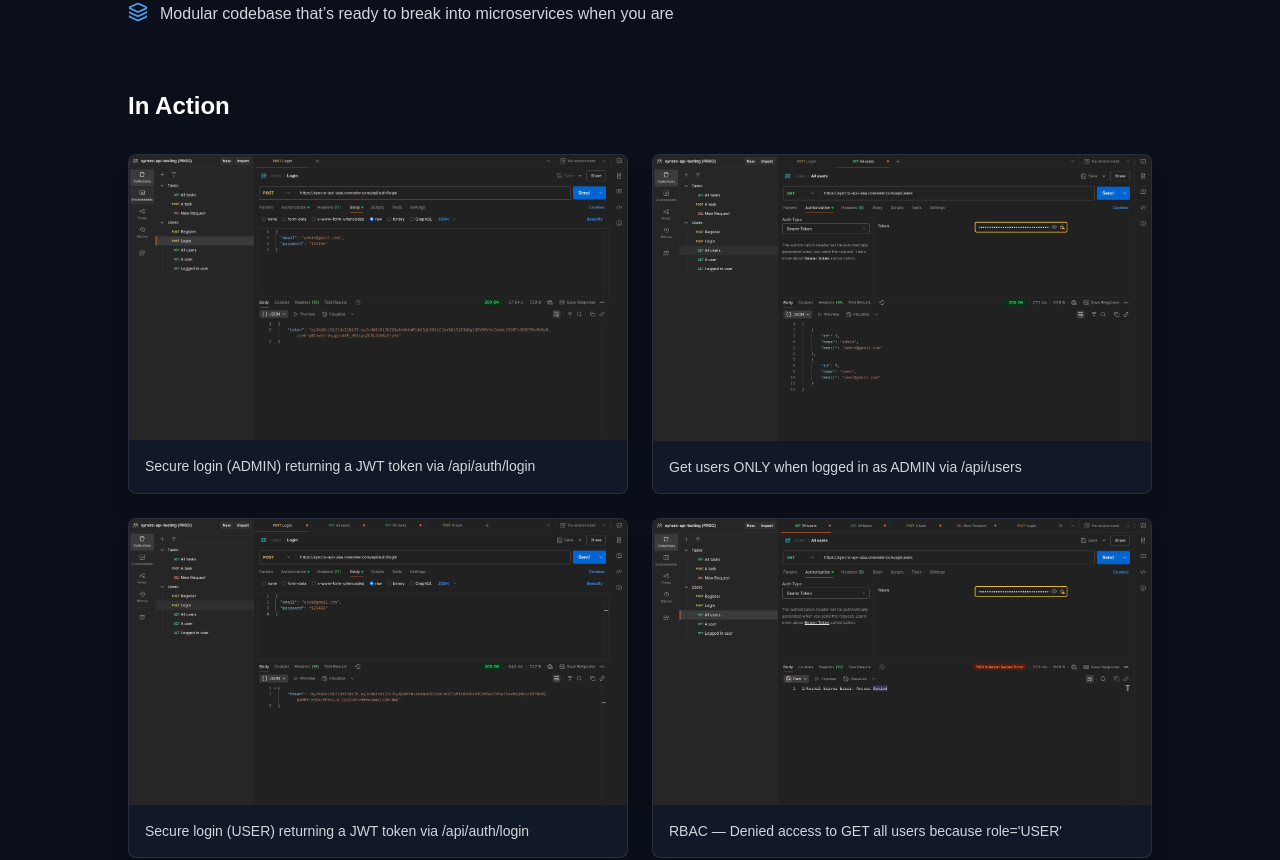
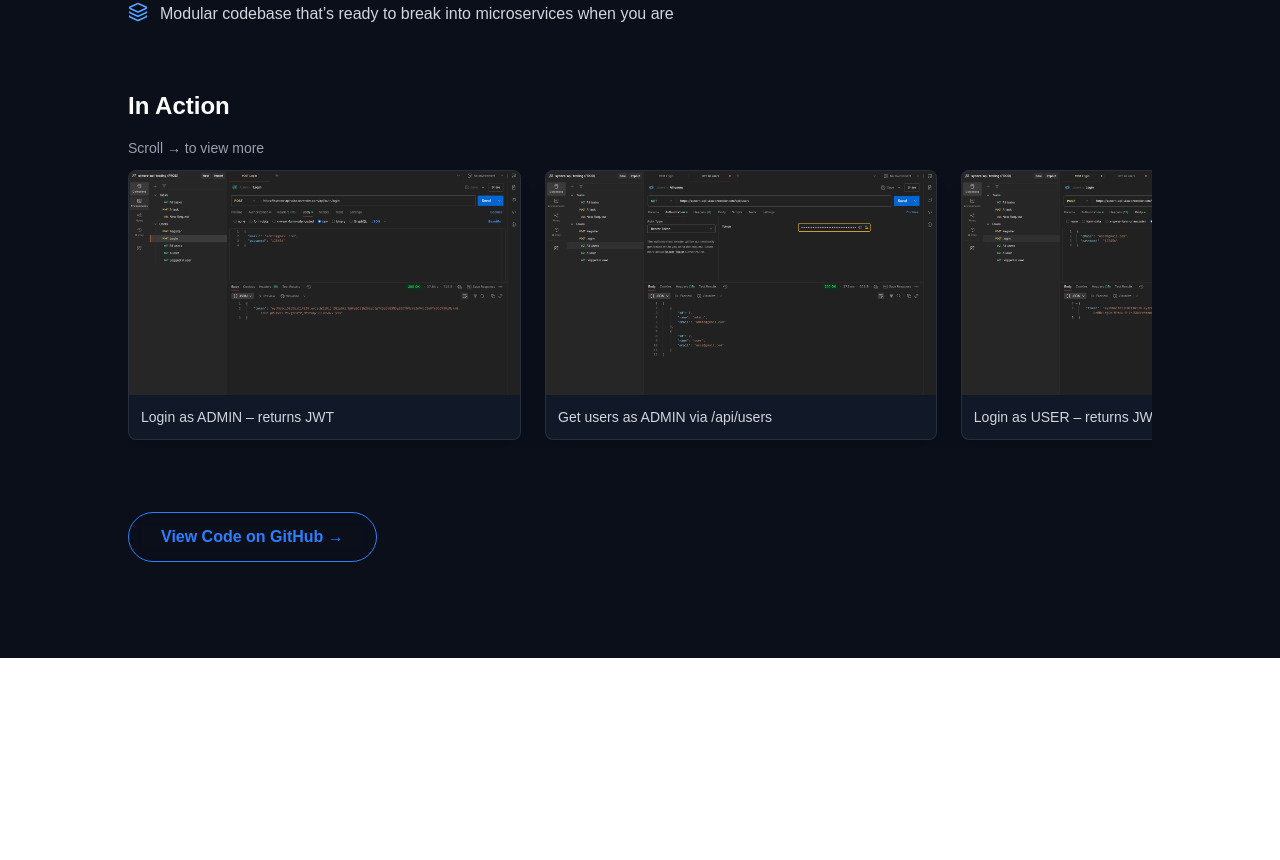
Before and after one commit to adey1998/arvil-portfolio, a Next.js app: page /projects/syncro in a window 1280 px wide. Shown: the part 710-1570 px from the top of the page. After the commit the page ends 1368 px from the top, so only its background shows below. Built offline with nearby package versions, Linux system fonts and the light colour scheme.

Commit message:
fixed syncro page and about me section

```diff
--- a/src/app/projects/syncro/page.tsx
+++ b/src/app/projects/syncro/page.tsx
@@ -140,71 +140,78 @@ export default function SyncroPage() {
                     transition={{ duration: 0.8 }}
                     className="space-y-8"
                 >
-                    <h2 className="text-2xl font-poppins font-semibold text-white">In Action</h2>
-                    <div className="grid grid-cols-1 md:grid-cols-2 gap-6">
+                    <h2 className="text-2xl font-poppins font-semibold text-white mb-4">In Action</h2>
+
+                    <p className="text-sm text-gray-400 mb-3">Scroll → to view more</p>
+
+                    <div className="overflow-x-auto">
+                        <div className="flex gap-6 w-max pb-2">
                             {[
                                 {
                                     src: "/images/syncro/login-token (admin).png",
                                     alt: "Login request (ADMIN) returning JWT",
-                                caption: "Secure login (ADMIN) returning a JWT token via /api/auth/login",
+                                    caption: "Login as ADMIN – returns JWT",
                                 },
                                 {
                                     src: "/images/syncro/get-users (admin).png",
                                     alt: "Get all users as ADMIN",
-                                caption: "Get users ONLY when logged in as ADMIN via /api/users",
+                                    caption: "Get users as ADMIN via /api/users",
                                 },
                                 {
                                     src: "/images/syncro/login-token (user).png",
                                     alt: "Login request (USER) returning JWT",
-                                caption: "Secure login (USER) returning a JWT token via /api/auth/login",
+                                    caption: "Login as USER – returns JWT",
                                 },
                                 {
                                     src: "/images/syncro/RBAC - access denied (user).png",
-                                alt: "Get all users as USER",
-                                caption: "RBAC — Denied access to GET all users because role='USER'"
+                                    alt: "RBAC Denied",
+                                    caption: "USER access denied for /users — RBAC in action",
                                 },
                                 {
                                     src: "/images/syncro/create-task.png",
-                                alt: "Create a task",
-                                caption: "Create a new task"
+                                    alt: "Create task",
+                                    caption: "Create new task",
                                 },
                                 {
                                     src: "/images/syncro/get-tasks.png",
-                                alt: "Get all tasks",
-                                caption: "Get all tasks"
+                                    alt: "Get tasks",
+                                    caption: "View all tasks",
                                 },
                                 {
                                     src: "/images/syncro/docker-logs-backend.png",
-                                alt: "Docker Compose terminal logs",
-                                caption: "Spring Boot containers starting via Docker Compose",
+                                    alt: "Docker backend logs",
+                                    caption: "Docker Compose – Spring Boot startup",
                                 },
                                 {
                                     src: "/images/syncro/docker-logs-postgres.png",
-                                alt: "Docker Compose terminal logs",
-                                caption: "PostgreSQL containers starting via Docker Compose",
+                                    alt: "Docker Postgres logs",
+                                    caption: "Docker Compose – PostgreSQL startup",
                                 },
                                 {
                                     src: "/images/syncro/ci-pipeline.png",
-                                alt: "CI pipeline in GitHub",
-                                caption: "Automated CI pipeline running on GitHub Actions",
+                                    alt: "CI pipeline",
+                                    caption: "GitHub Actions – CI triggered on push",
                                 },
                                 {
                                     src: "/images/syncro/cd-pipeline.png",
-                                alt: "CD pipeline in Render",
-                                caption: "Automated CD pipeline running on Render",
+                                    alt: "CD pipeline",
+                                    caption: "Render – CD pipeline for auto-deploy",
                                 },
                             ].map((img, i) => (
-
-                            <div key={i} className="rounded-lg overflow-hidden shadow-xl bg-[#111827] border border-white/10 hover:bg-[#1f2937] transition">
+                                <motion.div
+                                    key={i}
+                                    whileHover={{ scale: 1.03 }}
+                                    className="min-w-[280px] md:min-w-[320px] lg:min-w-[360px] rounded-lg overflow-hidden shadow-xl bg-[#111827] border border-white/10 hover:bg-[#1f2937] transition"
+                                >
                                     <Zoom>
-                                    <img src={img.src} alt={img.alt} className="w-full object-cover" />
+                                        <img src={img.src} alt={img.alt} className="w-full h-56 object-cover" />
                                     </Zoom>
-                                <div className="p-4 text-sm text-gray-300 font-inter">{img.caption}</div>
+                                    <div className="p-3 text-sm text-gray-300 font-inter">{img.caption}</div>
+                                </motion.div>
+                            ))}
+                        </div>
                     </div>
 
-
-                        ))}
-                    </div>
                 </motion.div>
 
 
--- a/src/sections/About.tsx
+++ b/src/sections/About.tsx
@@ -19,19 +19,29 @@ export default function About() {
           <h2 className="text-4xl font-extrabold mb-6 font-poppins text-blue-400">
             About Me
           </h2>
+
           <p className="text-gray-300 text-lg leading-relaxed mb-6 font-inter">
-            I&apos;m <span className="text-white font-semibold">Arvil</span>, a Fullstack Developer with a blend of technical expertise and a passion for impactful sales engineering. Specializing in backend APIs (Spring Boot) and frontend development (React, Tailwind), I bridge the gap between development and client-focused solutions.
+            I&apos;m <span className="text-white font-semibold">Arvil</span>, a fullstack engineer with a strong foundation in backend APIs (Spring Boot, Node.js) and modern frontend frameworks (React, Next.js, Vue). I love building clean, scalable systems — but just as much, I love working with people.
           </p>
+
           <p className="text-gray-300 text-lg leading-relaxed mb-6 font-inter">
-            Currently, I&apos;m pursuing Fullstack roles while preparing for a Sales Engineer position — using my technical knowledge to deliver results through client-facing demos, storytelling, and tailored technical solutions.
+            I'm currently pivoting into Sales Engineering — bringing my technical skills into client-facing roles where I can run demos, solve problems, and communicate solutions that actually land. I’ve worked across both engineering and pre-sales, and I get a kick out of helping customers connect the dots.
           </p>
+
+          <p className="text-gray-300 text-lg leading-relaxed mb-6 font-inter">
+            I've deployed containerized apps with Docker and CI/CD pipelines, and launched on platforms like Render, AWS, and Azure. Whether it's coding, storytelling, or translating features into value — I’m in my zone.
+          </p>
+
           <p className="text-gray-400 text-lg leading-relaxed font-inter">
-            Outside of work, I&apos;m building a women&apos;s health startup, blending AI with compassionate care to create innovative health solutions. My goal is to make technology more inclusive, accessible, and impactful.
+            On the side, I’m building a cancer screening platform that uses AI and NLP to help clinics catch disease earlier and save lives. It's mission-driven work, and it’s what keeps me fired up about tech.
           </p>
+
           <p className="text-gray-400 text-lg leading-relaxed font-inter mt-6">
-            Feel free to explore my <a href="#projects" className="text-blue-500 hover:underline">projects</a> or reach out if you&apos;d like to discuss how I can contribute to your team&apos;s growth!
+            Feel free to check out my <a href="#projects" className="text-blue-500 hover:underline">projects</a> or reach out — I’m always up for solving hard problems and building meaningful things.
           </p>
         </div>
+
+
 
         {/* Right Column - Placeholder for Image / Illustration / Icon */}
         <div className="flex justify-center md:justify-end">
```
Lines whose indentation alone changed are shown as unchanged.
